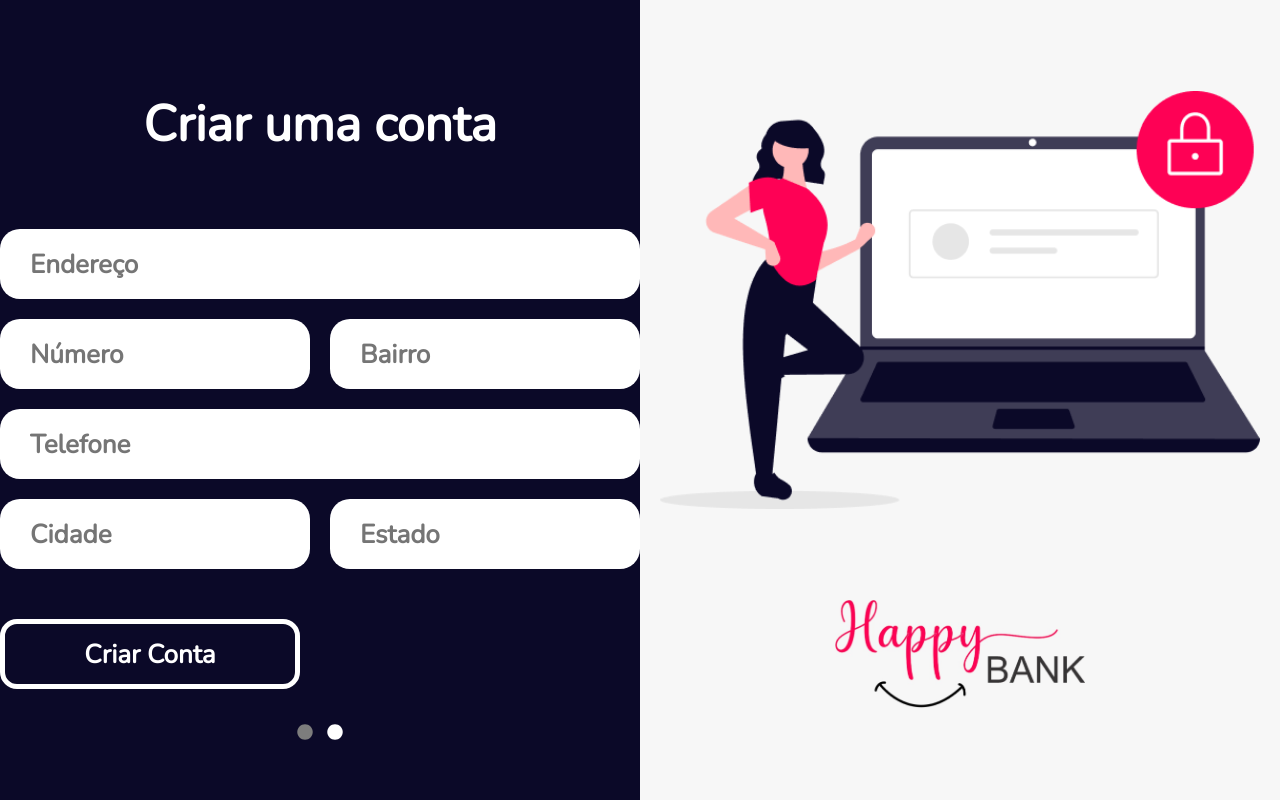
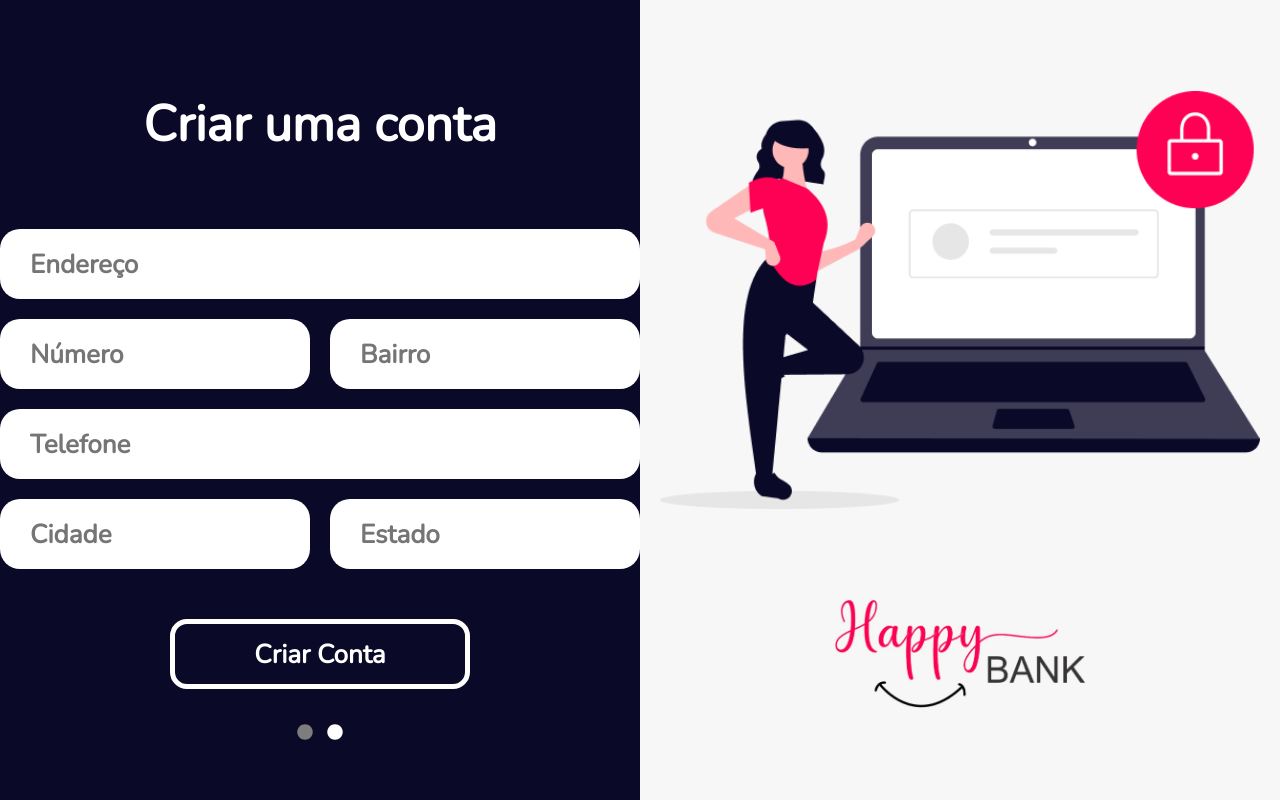
Before and after one commit to icei-pucminas/pbe-pco-si-2021-1-ti-apn-8285100-happy-bank, a React (Create React App) app in the folder Codigo/Front-end/happy-bank/: page /createaccount in a window 1280 px wide. Both pictures are taken after a click on the button 335 px from the left and 735 px from the top of the page. Built offline with nearby package versions, Linux system fonts and the light colour scheme.

Commit message:
funcionalidade para verificar campos de input

```diff
--- a/Codigo/Front-end/happy-bank/src/Pages/CreateAccount/index.jsx
+++ b/Codigo/Front-end/happy-bank/src/Pages/CreateAccount/index.jsx
@@ -29,6 +29,58 @@ export default function CreateAccount() {
     estado: "",
     telefone: "",
   });
+
+  function verifyField() {
+    if (inputs.name == "") {
+      alert("Campo nome é obrigatório!");
+      return;
+    }
+    if (inputs.cpf == "") {
+      alert("Campo cpf é obrigatório!");
+      return;
+    }
+    if (inputs.data == "") {
+      alert("Campo data é obrigatório!");
+      return;
+    }
+    if (inputs.email == "") {
+      alert("Campo email é obrigatório!");
+      return;
+    }
+    if (inputs.senha == "") {
+      alert("Campo senha é obrigatório!");
+      return;
+    }
+    if (inputs.confirmsenha == "") {
+      alert("Campo confirmar senha é obrigatório!");
+      return;
+    }
+    if (inputs.bairro == "") {
+      alert("Campo bairro é obrigatório!");
+      return;
+    }
+    if (inputs.confirmsenha == "") {
+      alert("Campo numero é obrigatório!");
+      return;
+    }
+    if (inputs.cidade == "") {
+      alert("Campo cidade é obrigatório!");
+      return;
+    }
+    if (inputs.telefone == "") {
+      alert("Campo telefone é obrigatório!");
+      return;
+    }
+    if (inputs.estado == "") {
+      alert("Campo estado é obrigatório!");
+      return;
+    }
+    if (inputs.rua == "") {
+      alert("Campo rua é obrigatório!");
+      return;
+    }
+  }
+
   function handleInputs({ target }) {
     const { value, name } = target;
     const clone = { ...inputs };
@@ -66,6 +118,7 @@ export default function CreateAccount() {
               value={inputs.name}
               onChange={handleInputs}
               placeholder="Nome completo"
+              required
             />
             <div style={{ display: "flex", gap: "20px" }}>
               <input
@@ -75,6 +128,7 @@ export default function CreateAccount() {
                 value={inputs.cpf}
                 onChange={handleInputs}
                 placeholder="CPF"
+                required
               />
               <input
                 type="date"
@@ -83,6 +137,7 @@ export default function CreateAccount() {
                 value={inputs.data}
                 onChange={handleInputs}
                 placeholder="Nascimento"
+                required
               />
             </div>
 
@@ -93,6 +148,7 @@ export default function CreateAccount() {
               value={inputs.email}
               onChange={handleInputs}
               placeholder="E-mail"
+              required
             />
             <div style={{ display: "flex", gap: "20px" }}>
               {" "}
@@ -103,6 +159,7 @@ export default function CreateAccount() {
                 value={inputs.senha}
                 onChange={handleInputs}
                 placeholder="Senha"
+                required
               />
               <input
                 type="password"
@@ -111,6 +168,7 @@ export default function CreateAccount() {
                 value={inputs.confirmsenha}
                 onChange={handleInputs}
                 placeholder="Confirmar senha"
+                required
               />
             </div>
           </div>
@@ -126,6 +184,7 @@ export default function CreateAccount() {
               value={inputs.rua}
               onChange={handleInputs}
               placeholder="Endereço"
+              required
             />
             <div style={{ display: "flex", gap: "20px" }}>
               <input
@@ -135,6 +194,7 @@ export default function CreateAccount() {
                 value={inputs.numero}
                 onChange={handleInputs}
                 placeholder="Número"
+                required
               />
               <input
                 type="text"
@@ -143,6 +203,7 @@ export default function CreateAccount() {
                 value={inputs.bairro}
                 onChange={handleInputs}
                 placeholder="Bairro"
+                required
               />
             </div>
 
@@ -153,6 +214,7 @@ export default function CreateAccount() {
               value={inputs.telefone}
               onChange={handleInputs}
               placeholder="Telefone"
+              required
             />
             <div style={{ display: "flex", gap: "20px" }}>
               <input
@@ -162,6 +224,7 @@ export default function CreateAccount() {
                 value={inputs.cidade}
                 onChange={handleInputs}
                 placeholder="Cidade"
+                required
               />
               <input
                 type="text"
@@ -170,10 +233,11 @@ export default function CreateAccount() {
                 value={inputs.estado}
                 onChange={handleInputs}
                 placeholder="Estado"
+                required
               />
             </div>
 
-            <button className="btn-create" onClick={abrirModal}>
+            <button className="btn-create" onClick={verifyField}>
               Criar Conta
             </button>
           </div>
--- a/Codigo/Front-end/happy-bank/src/Pages/CreateAccount/styles.css
+++ b/Codigo/Front-end/happy-bank/src/Pages/CreateAccount/styles.css
@@ -98,6 +98,8 @@
   color: #fff;
   border: 5px solid #fff;
   margin-top: 3rem;
+
+  align-self: center;
 }
 /* Temporario */
 .btn-circle:hover {
```
